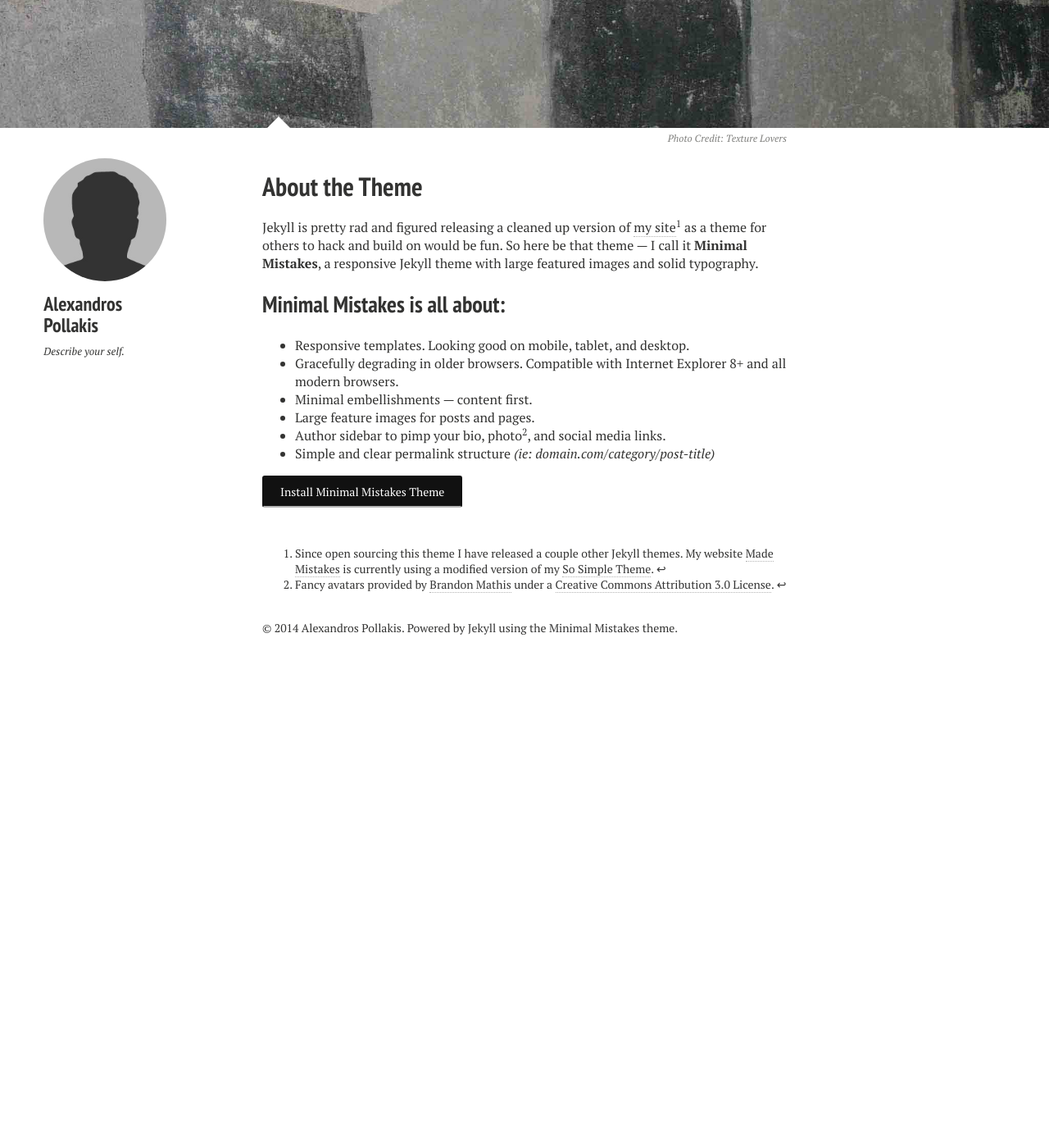
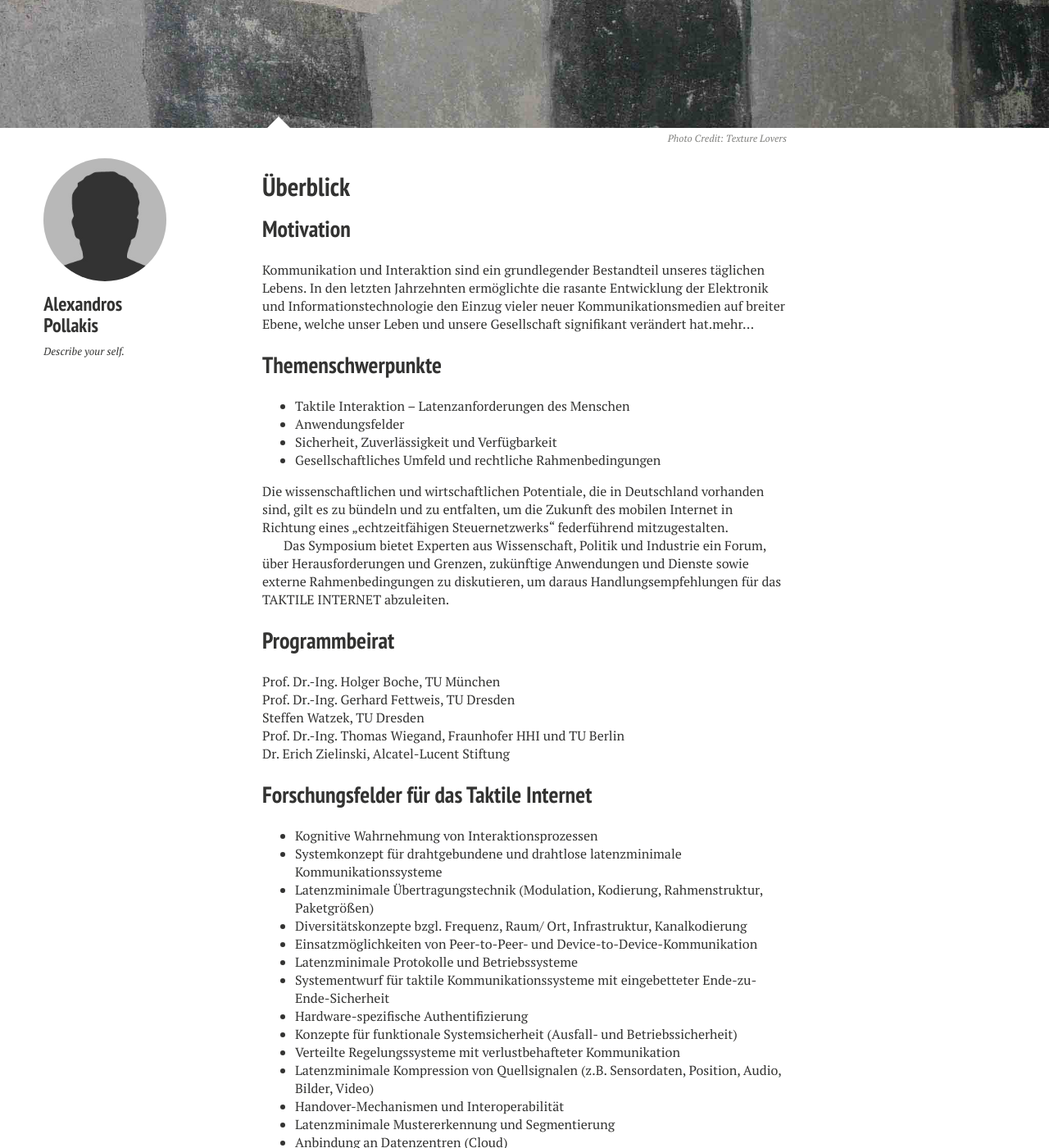
Before and after one commit to a1exandros/wireless2020, a Jekyll site: the page built from about.md, in a window 1280 px wide and 1400 px high, scrolled down 232 px. Shown: the whole window at 82% size. Built offline with Jekyll 4.4.1, drawn with Linux system fonts in a browser that asks for light colours; nearby versions of some CDN libraries; before the commit the page ends 1056 px from its top, so only the background shows below that.

Commit message:
edit page

```diff
--- a/_config.yml
+++ b/_config.yml
@@ -35,7 +35,7 @@
 # Links to include in top navigation
 # For external links add external: true
 links:
-  - title: About
+  - title: Überblick
     url: /about/
   - title: Posts
     url: /posts/
--- a/about.md
+++ b/about.md
@@ -1,9 +1,9 @@
 ---
 layout: page
 permalink: /about/
-title: About the Theme
-tagline: Minimal Mistakes, a Jekyll Theme
-tags: [about, Jekyll, theme, responsive]
+title: Überblick
+tagline:
+tags:
 modified: 9-9-2013
 comments: true
 image:
@@ -12,19 +12,44 @@
   creditlink: http://texturelovers.com
 ---
 
-Jekyll is pretty rad and figured releasing a cleaned up version of [my site](http://mademistakes.com)[^1] as a theme for others to hack and build on would be fun. So here be that theme --- I call it **Minimal Mistakes**, a responsive Jekyll theme with large featured images and solid typography.
 
-## Minimal Mistakes is all about:
+## Motivation
 
-* Responsive templates. Looking good on mobile, tablet, and desktop.
-* Gracefully degrading in older browsers. Compatible with Internet Explorer 8+ and all modern browsers.
-* Minimal embellishments --- content first.
-* Large feature images for posts and pages.
-* Author sidebar to pimp your bio, photo[^2], and social media links.
-* Simple and clear permalink structure *(ie: domain.com/category/post-title)*
+Kommunikation und Interaktion sind ein grundlegender Bestandteil unseres täglichen Lebens. In den letzten Jahrzehnten ermöglichte die rasante Entwicklung der Elektronik und Informationstechnologie den Einzug vieler neuer Kommunikationsmedien auf breiter Ebene, welche unser Leben und unsere Gesellschaft signifikant verändert hat.mehr...
 
-<a markdown="0" href="{{ site.url }}/theme-setup" class="btn">Install Minimal Mistakes Theme</a>
+## Themenschwerpunkte
 
-[^1]: Since open sourcing this theme I have released a couple other Jekyll themes. My website [Made Mistakes](http://mademistakes.com) is currently using a modified version of my [So Simple Theme](http://mmistakes.github.io/so-simple-theme/).
+- Taktile Interaktion – Latenzanforderungen des Menschen
+- Anwendungsfelder
+- Sicherheit, Zuverlässigkeit und Verfügbarkeit
+- Gesellschaftliches Umfeld und rechtliche Rahmenbedingungen
 
-[^2]: Fancy avatars provided by [Brandon Mathis](http://brandonmathis.com/projects/fancy-avatars/demo/) under a [Creative Commons Attribution 3.0 License](http://creativecommons.org/licenses/by/3.0/).
+Die wissenschaftlichen und wirtschaftlichen Potentiale, die in Deutschland vorhanden sind, gilt es zu bündeln und zu entfalten, um die Zukunft des mobilen Internet in Richtung eines „echtzeitfähigen Steuernetzwerks“ federführend mitzugestalten.
+
+Das Symposium bietet Experten aus Wissenschaft, Politik und Industrie ein Forum, über Herausforderungen und Grenzen, zukünftige Anwendungen und Dienste sowie externe Rahmenbedingungen zu diskutieren, um daraus Handlungsempfehlungen für das TAKTILE INTERNET abzuleiten.
+
+## Programmbeirat
+
+Prof. Dr.-Ing. Holger Boche, TU München
+Prof. Dr.-Ing. Gerhard Fettweis, TU Dresden
+Steffen Watzek, TU Dresden
+Prof. Dr.-Ing. Thomas Wiegand, Fraunhofer HHI und TU Berlin
+Dr. Erich Zielinski, Alcatel-Lucent Stiftung
+
+
+## Forschungsfelder für das Taktile Internet
+
+- Kognitive Wahrnehmung von Interaktionsprozessen
+- Systemkonzept für drahtgebundene und drahtlose latenzminimale Kommunikationssysteme
+- Latenzminimale Übertragungstechnik (Modulation, Kodierung, Rahmenstruktur, Paketgrößen)
+- Diversitätskonzepte bzgl. Frequenz, Raum/ Ort, Infrastruktur, Kanalkodierung
+- Einsatzmöglichkeiten von Peer-to-Peer- und Device-to-Device-Kommunikation
+- Latenzminimale Protokolle und Betriebssysteme
+- Systementwurf für taktile Kommunikationssysteme mit eingebetteter Ende-zu-Ende-Sicherheit
+- Hardware-spezifische Authentifizierung
+- Konzepte für funktionale Systemsicherheit (Ausfall- und Betriebssicherheit)
+- Verteilte Regelungssysteme mit verlustbehafteter Kommunikation
+- Latenzminimale Kompression von Quellsignalen (z.B. Sensordaten, Position, Audio, Bilder, Video)
+- Handover-Mechanismen und Interoperabilität
+- Latenzminimale Mustererkennung und Segmentierung
+- Anbindung an Datenzentren (Cloud)
```
Also changed, not shown: index.md (+2 -2 lines).
